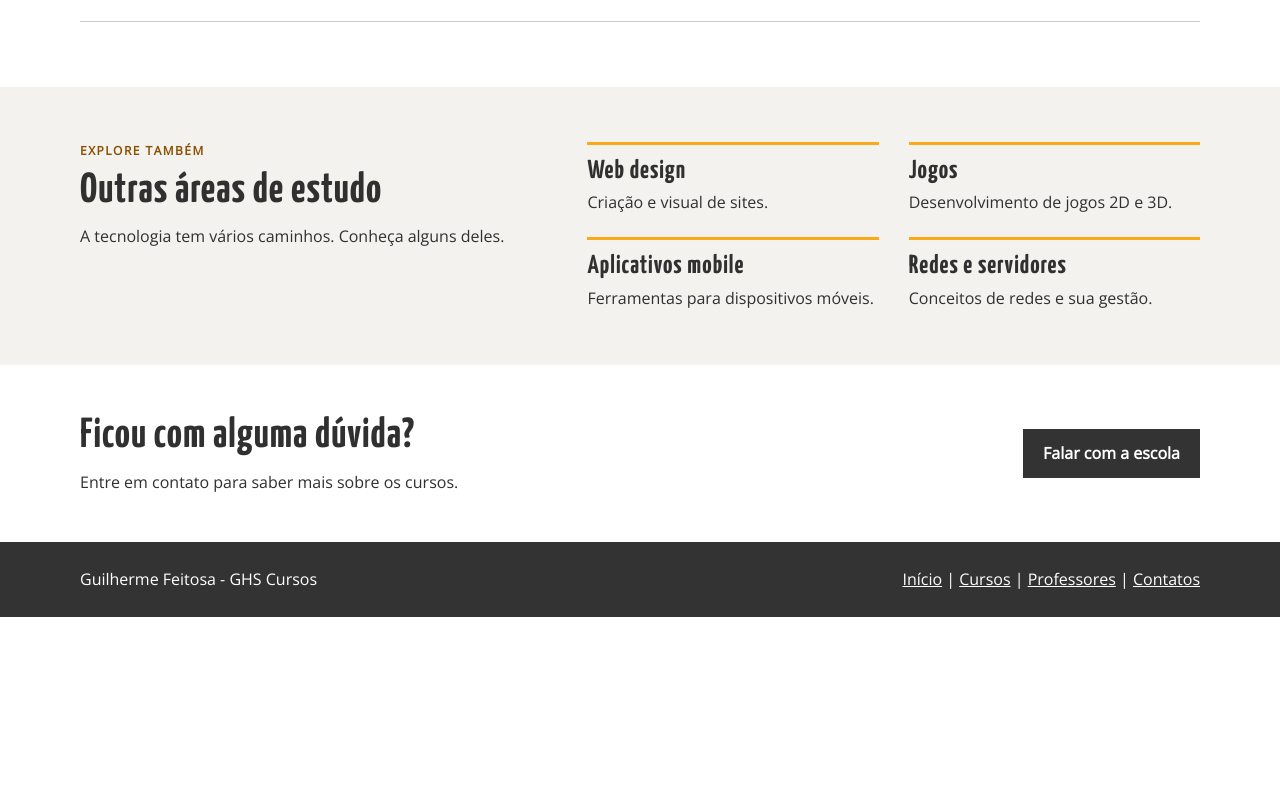
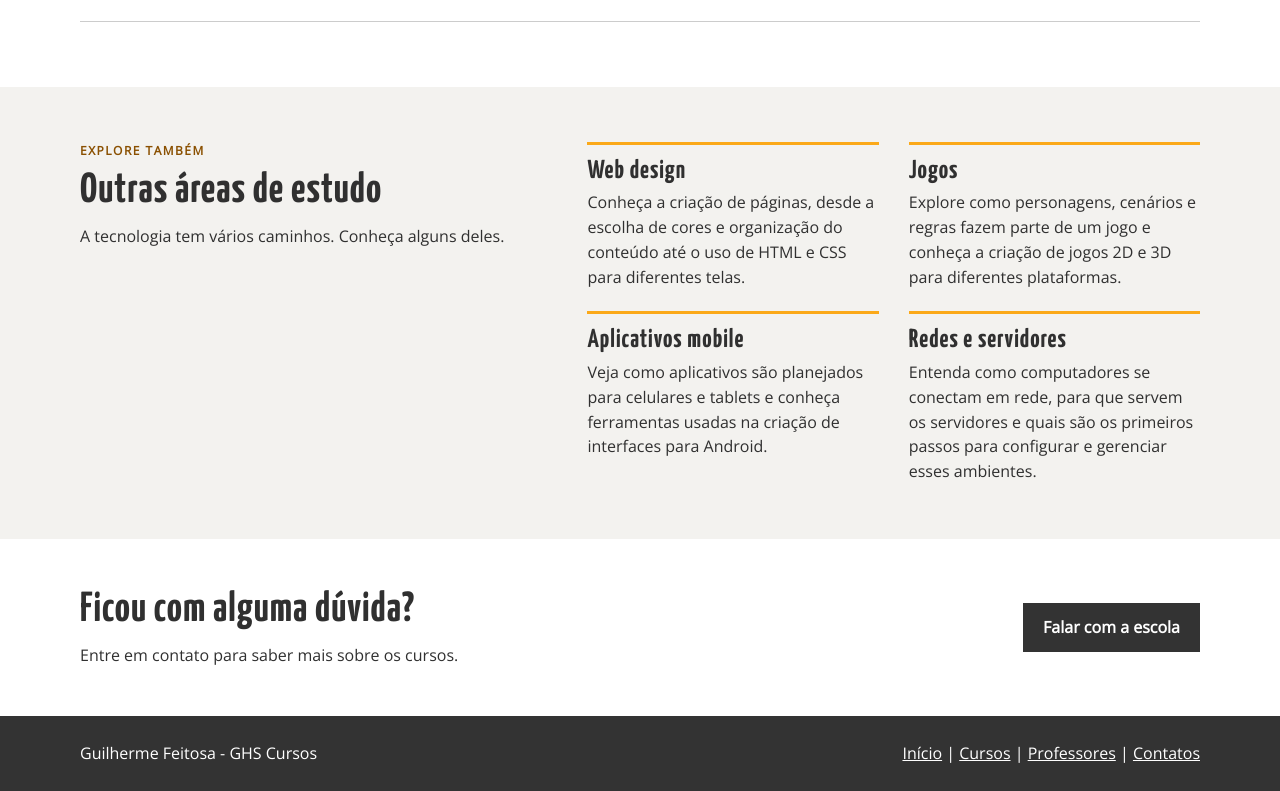
Before and after one commit to Guihfeitosa/Site---Escola-de-cursos, a plain HTML site: page curso.html in a window 1280 px wide. Shown: the part 1191-1982 px from the top of the page. Before the commit the page ends 1808 px from the top, so only its background shows below. Drawn offline with nearby package versions, Linux system fonts and the light colour scheme.

Commit message:
Detalhar áreas de estudo
Co-authored-by: arena-agent <297053741+arena-agent@users.noreply.github.com>

```diff
--- a/curso.html
+++ b/curso.html
@@ -72,10 +72,10 @@
             <div class="conteudo areas_conteudo">
                 <div><p class="marcador">EXPLORE TAMBÉM</p><h2>Outras áreas de estudo</h2><p>A tecnologia tem vários caminhos. Conheça alguns deles.</p></div>
                 <div class="areas_lista">
-                    <div><h3>Web design</h3><p>Criação e visual de sites.</p></div>
-                    <div><h3>Jogos</h3><p>Desenvolvimento de jogos 2D e 3D.</p></div>
-                    <div><h3>Aplicativos mobile</h3><p>Ferramentas para dispositivos móveis.</p></div>
-                    <div><h3>Redes e servidores</h3><p>Conceitos de redes e sua gestão.</p></div>
+                    <div><h3>Web design</h3><p>Conheça a criação de páginas, desde a escolha de cores e organização do conteúdo até o uso de HTML e CSS para diferentes telas.</p></div>
+                    <div><h3>Jogos</h3><p>Explore como personagens, cenários e regras fazem parte de um jogo e conheça a criação de jogos 2D e 3D para diferentes plataformas.</p></div>
+                    <div><h3>Aplicativos mobile</h3><p>Veja como aplicativos são planejados para celulares e tablets e conheça ferramentas usadas na criação de interfaces para Android.</p></div>
+                    <div><h3>Redes e servidores</h3><p>Entenda como computadores se conectam em rede, para que servem os servidores e quais são os primeiros passos para configurar e gerenciar esses ambientes.</p></div>
                 </div>
             </div>
         </section>
```
